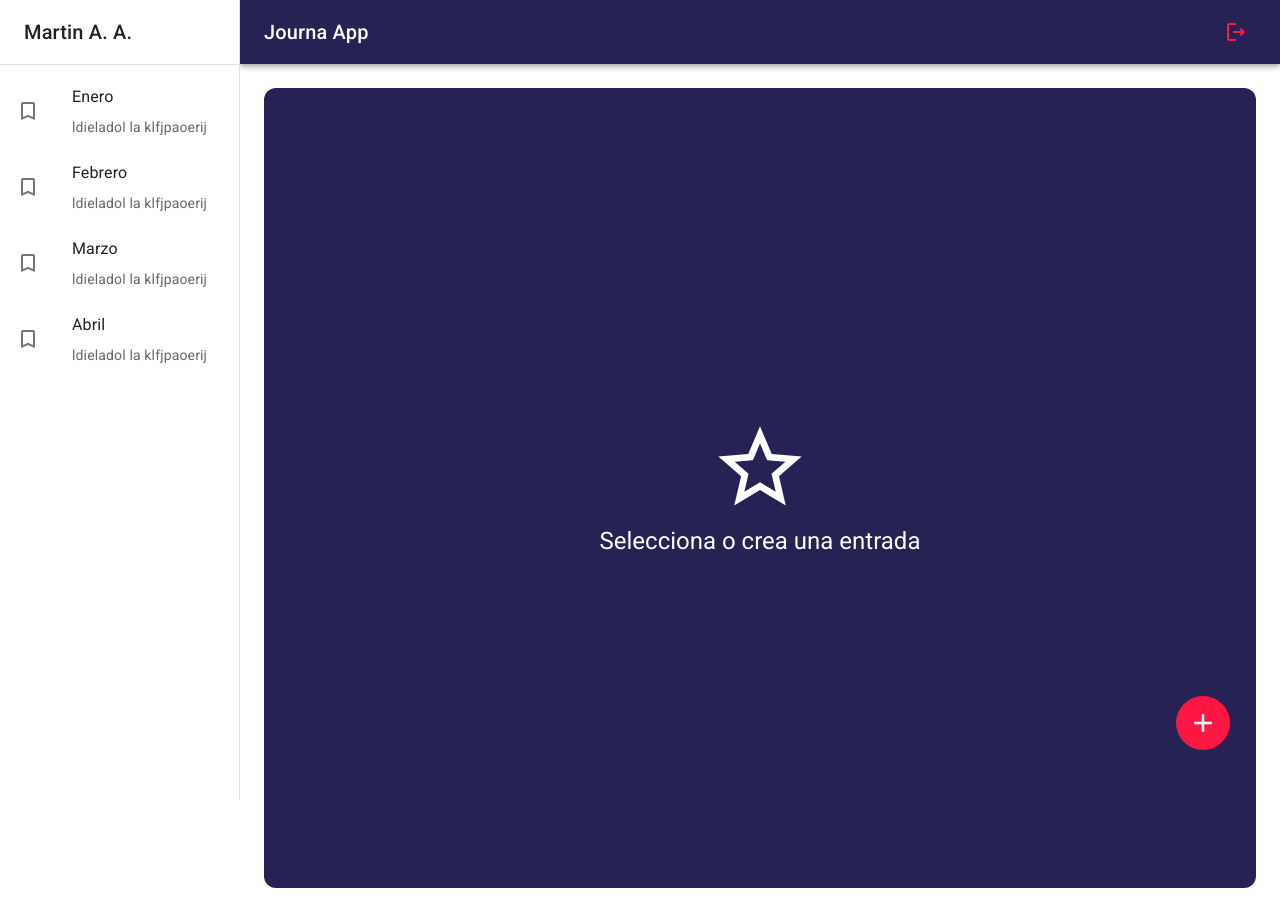
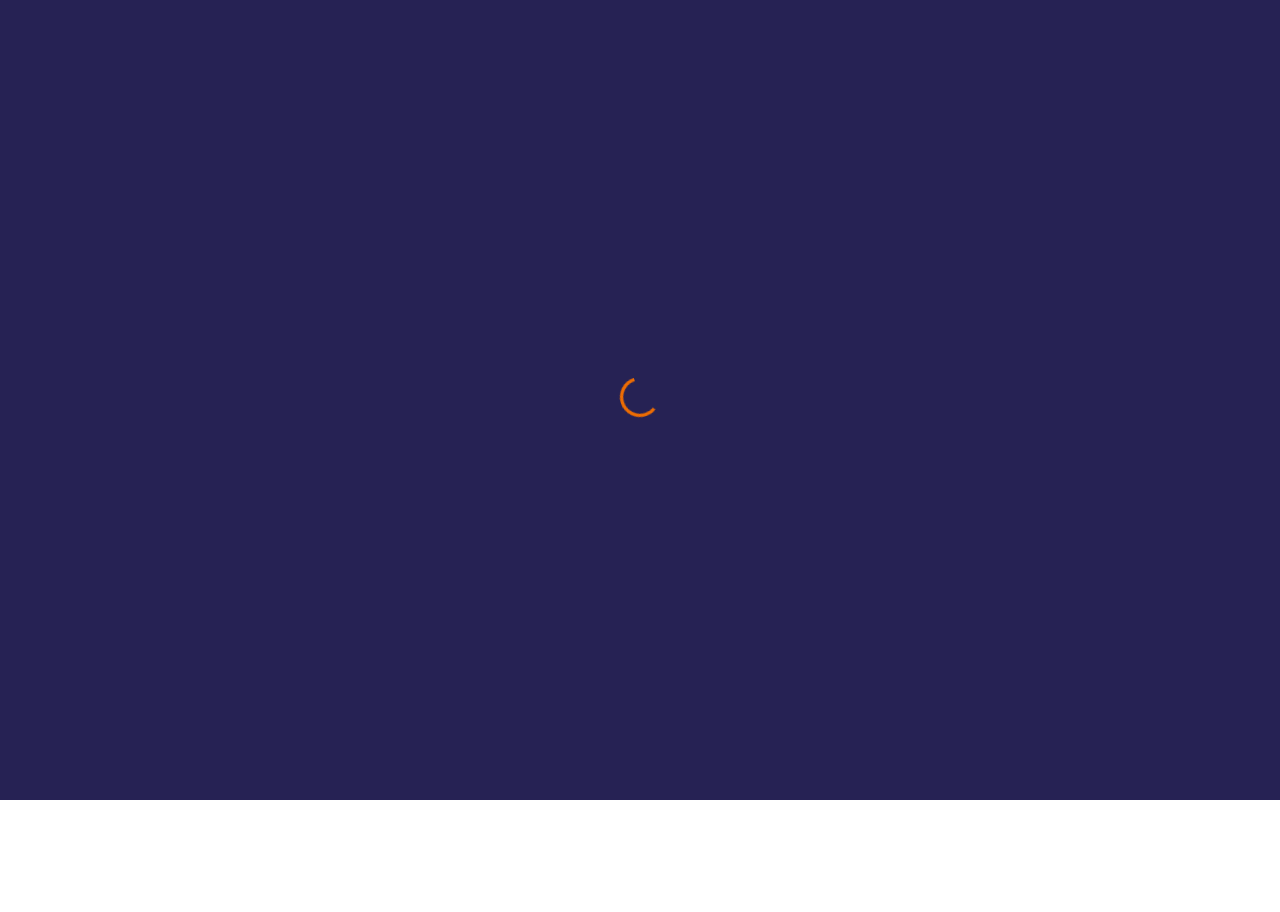
Before and after one commit to martincraviotto/curso-FH-journal-app, a React (Create React App) app: page / in a window 1280 px wide. After the commit the page ends 800 px from the top, so only its background shows below. Built offline with nearby package versions, Linux system fonts and the light colour scheme.

Commit message:
Final Clase287-288-289

```diff
--- a/src/auth/pages/LoginPage.jsx
+++ b/src/auth/pages/LoginPage.jsx
@@ -2,28 +2,30 @@ import React, { useMemo } from 'react'
 import { useDispatch, useSelector } from 'react-redux';
 import { Link as RouterLink } from 'react-router-dom';
 import { Google } from '@mui/icons-material';
-import { Button, Grid, Link, TextField, Typography } from '@mui/material'
+import { Alert, Button, Grid, Link, TextField, Typography } from '@mui/material'
 import { AuthLayout } from '../layout/AuthLayout';
 import { useForm } from '../../hooks';
-import { checkingAuthentication, startGoogleSingIn } from '../../store/auth';
+import { startLoginWithEmailPassword, startGoogleSingIn } from '../../store/auth';
 
 export const LoginPage = () => {
 
-  const {status} = useSelector((state) => state.auth );
+  const {status, errorMessage} = useSelector((state) => state.auth );
 
   const dispatch = useDispatch();
 
   const {email, password,onInputChange} = useForm({
-    email:'martin@google.com',
-    password:'123',
+    email:'',
+    password:'',
   });
 
 
   const isAuthenticating = useMemo(() => status === 'checking', [status]);
 
+
   const onSubmit = (event) => {
     event.preventDefault();
-    dispatch(checkingAuthentication());
+    //! No es esta la accion a despachar
+    dispatch(startLoginWithEmailPassword({email,password}));
   }
 
   const onGoogleSignIn=() => {
@@ -60,6 +62,10 @@ export const LoginPage = () => {
             </Grid>
 
             <Grid container spacing={ 2 } sx={{ mb: 2 , mt: 1 }}>
+
+              <Grid item xs={ 12 } display={!!errorMessage ? '': 'none'}>
+                <Alert severity='error'>{errorMessage}</Alert>
+              </Grid>
 
               <Grid item xs={ 12 } sm={ 6 }>
                 <Button
--- a/src/firebase/providers.js
+++ b/src/firebase/providers.js
@@ -1,4 +1,4 @@
-import { createUserWithEmailAndPassword, GoogleAuthProvider, signInWithPopup, updateProfile } from "firebase/auth";
+import { createUserWithEmailAndPassword, GoogleAuthProvider, signInWithEmailAndPassword, signInWithPopup, updateProfile } from "firebase/auth";
 import { FirebaseAuth } from "./config";
 
 
@@ -48,3 +48,23 @@ export const registerUserWithEmailPassword = async({email, password, displayName
         }
     }
 }
+
+export const loginWithEmailPassword = async({email, password})=>{
+    //! signInWithEmailAndPassword
+    try {
+       const resp = await signInWithEmailAndPassword(FirebaseAuth,email,password);
+       const {uid,photoURL,displayName} = resp.user;
+
+       return{
+        ok:true,
+        uid,photoURL,email,displayName,
+       }
+    } catch (error) {
+        // console.log(error);
+        return {
+            ok:false,
+            errorMessage:error.message,
+        }
+    }
+
+}
--- a/src/router/AppRouter.jsx
+++ b/src/router/AppRouter.jsx
@@ -1,9 +1,16 @@
 import React from 'react'
+import { useSelector } from 'react-redux'
 import { Route, Routes } from 'react-router-dom'
 import { AuthRoutes } from '../auth/routes/AuthRoutes'
 import { JournalPage } from '../journal/pages/JournalPage'
+import { CheckingAuth } from '../ui'
 
 export const AppRouter = () => {
+  const {status} = useSelector(state =>state.auth);
+  if(status === 'checking'){
+    return <CheckingAuth />
+  }
+
   return (
     <Routes>
         {/* Login y registro */}
--- a/src/store/auth/authSlice.js
+++ b/src/store/auth/authSlice.js
@@ -3,7 +3,7 @@ import { createSlice } from '@reduxjs/toolkit';
 export const authSlice = createSlice({
    name: 'auth',
    initialState: {
-      status:'not-authenticated', //'checking', 'not-authenticated', 'authenticated
+      status:'checking', //'checking', 'not-authenticated', 'authenticated
       uid:null,
       email:null,
       displayName:null,
--- a/src/store/auth/thunks.js
+++ b/src/store/auth/thunks.js
@@ -1,4 +1,4 @@
-import { registerUserWithEmailPassword, signInWithGoogle } from "../../firebase/providers";
+import { loginWithEmailPassword, registerUserWithEmailPassword, signInWithGoogle } from "../../firebase/providers";
 import { checkingCredentials, login, logout } from "./";
 
 
@@ -25,3 +25,12 @@ export const startCreatingUserWithEmailPassword= ({email, password,displayName})
         dispatch(login({uid,displayName,email,photoURL}));
     }
 }
+
+export const startLoginWithEmailPassword=({email, password}) => {
+    return async(dispatch)=>{
+        dispatch(checkingCredentials());
+        const {ok,uid,displayName,photoURL,errorMessage} = await loginWithEmailPassword({email,password});
+        if(!ok)return dispatch(logout({errorMessage}));
+        dispatch(login({uid,displayName,email,photoURL}));
+    }
+}
--- /dev/null
+++ b/src/ui/components/CheckingAuth.jsx
@@ -0,0 +1,20 @@
+import { CircularProgress, Grid } from '@mui/material'
+import React from 'react'
+
+export const CheckingAuth = () => {
+  return (
+    <Grid container
+      spacing={0}
+      direction="column"
+      alignItems="center"
+      justifyContent="center"
+      sx={{minHeight:'100vh',backgroundColor:'primary.main', padding:4}}
+    >
+      <Grid item
+        direction='row'
+        justifyContent='center'>
+            <CircularProgress color='warning'/>
+      </Grid>
+    </Grid>
+  )
+}
--- /dev/null
+++ b/src/ui/index.js
@@ -0,0 +1 @@
+export * from './components/CheckingAuth';
```
